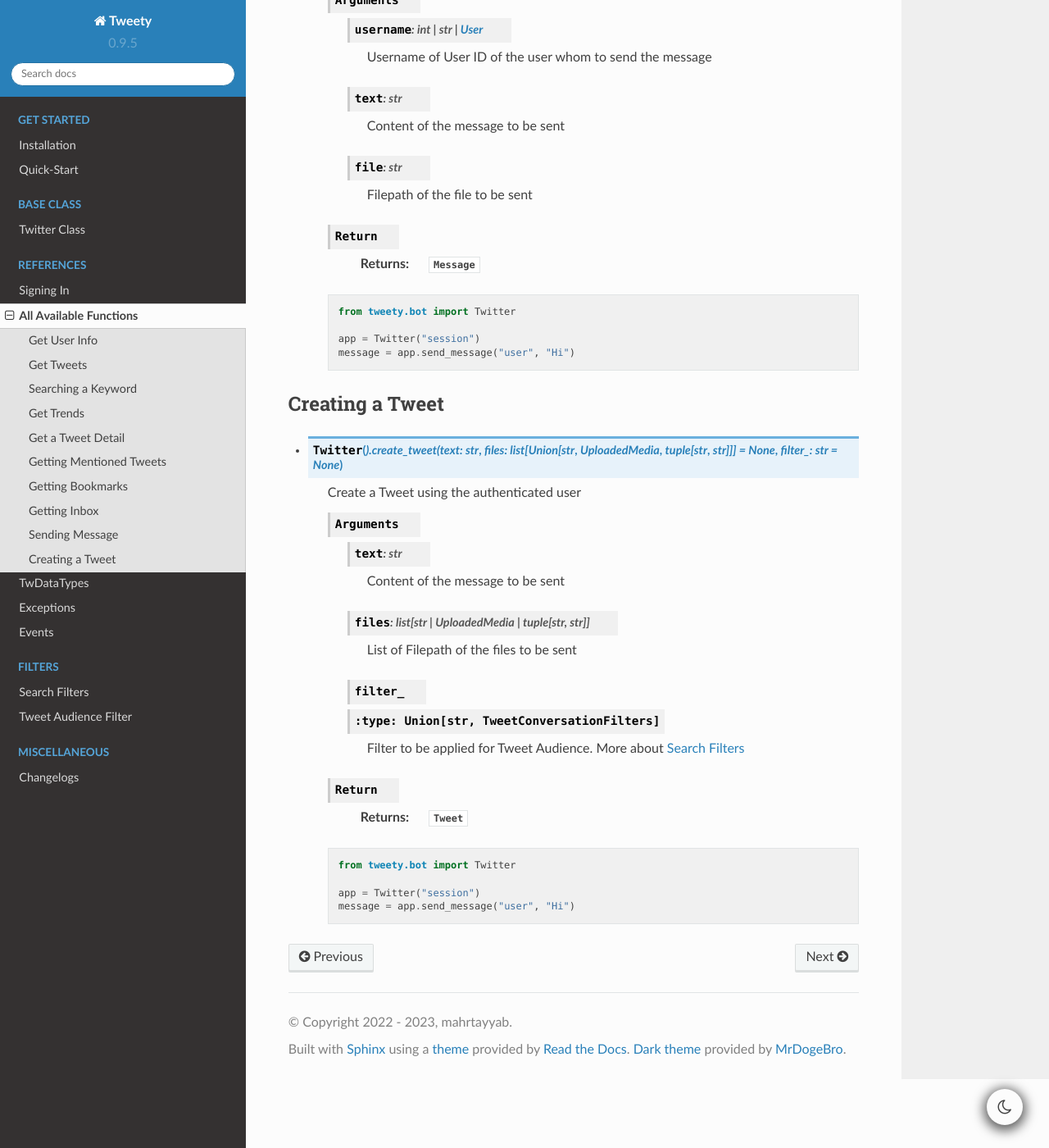
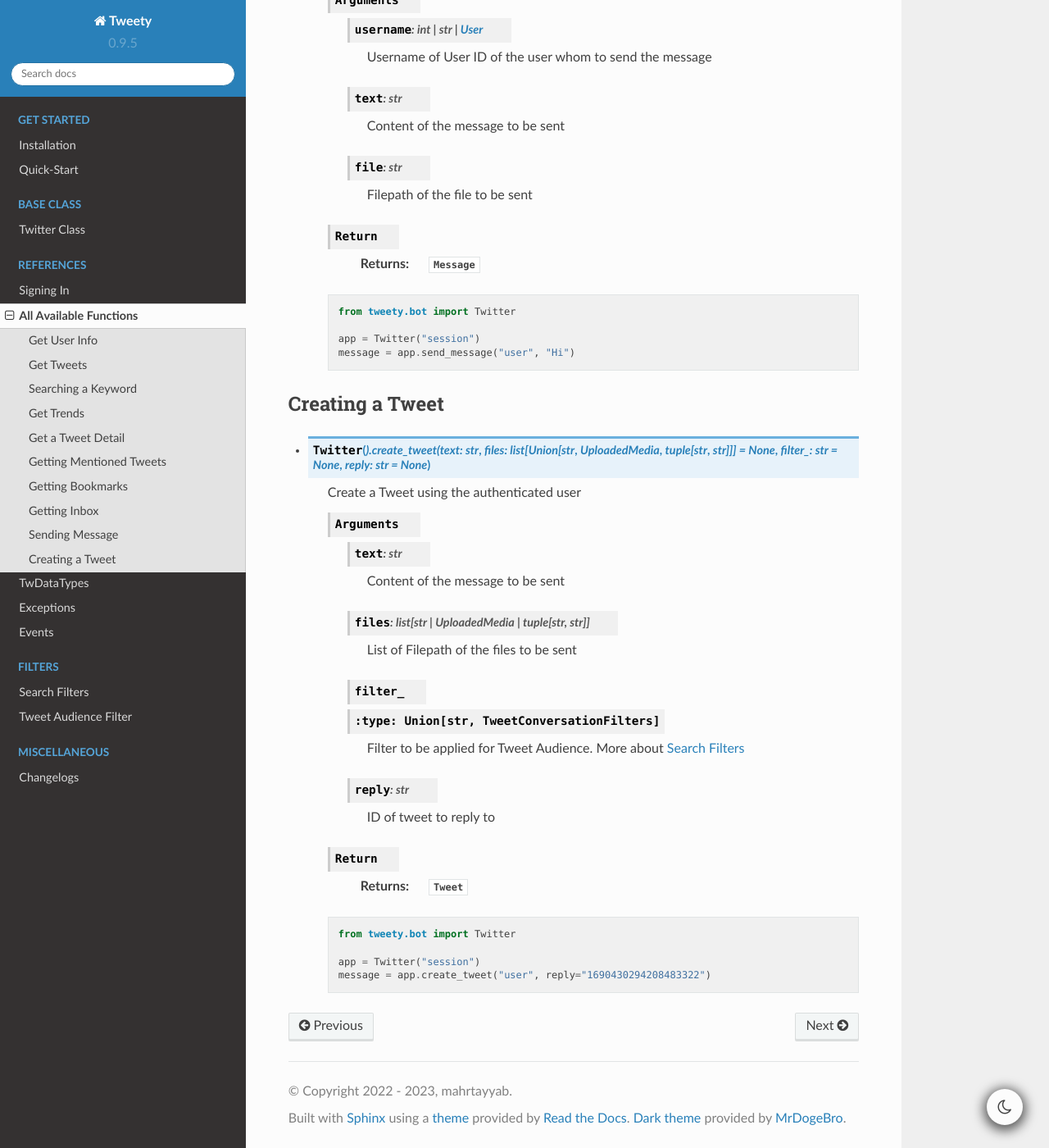
Before and after one commit to mahrtayyab/tweety, a Sphinx documentation site: the page built from docs/basic/all-functions.rst, in a window 1280 px wide and 1400 px high, scrolled down 8283 px. Shown: the whole window at 82% size. Built offline with Sphinx 7.4.7 and the Read the Docs theme 2.0.0, drawn with Linux system fonts in a browser that asks for light colours.

Commit message:
docs + create_tweet method

```diff
--- a/docs/basic/all-functions.rst
+++ b/docs/basic/all-functions.rst
@@ -540,7 +540,7 @@
 Creating a Tweet
 ---------------------
 
-- .. py:method:: Twitter().create_tweet(text: str, files: list[Union[str, UploadedMedia, tuple[str, str]]] = None, filter_: str = None)
+- .. py:method:: Twitter().create_tweet(text: str, files: list[Union[str, UploadedMedia, tuple[str, str]]] = None, filter_: str = None, reply: str = None)
 
     Create a Tweet using the authenticated user
 
@@ -561,6 +561,11 @@
 
            Filter to be applied for Tweet Audience. More about :ref:`filter`
 
+        .. py:data:: reply
+            :type: str
+
+            ID of tweet to reply to
+
 
     .. py:data:: Return
 
@@ -572,4 +577,4 @@
        from tweety.bot import Twitter
 
        app = Twitter("session")
-       message = app.send_message("user", "Hi")
+       message = app.create_tweet("user", reply="1690430294208483322")
```
Also changed, not shown: 2 other files.
